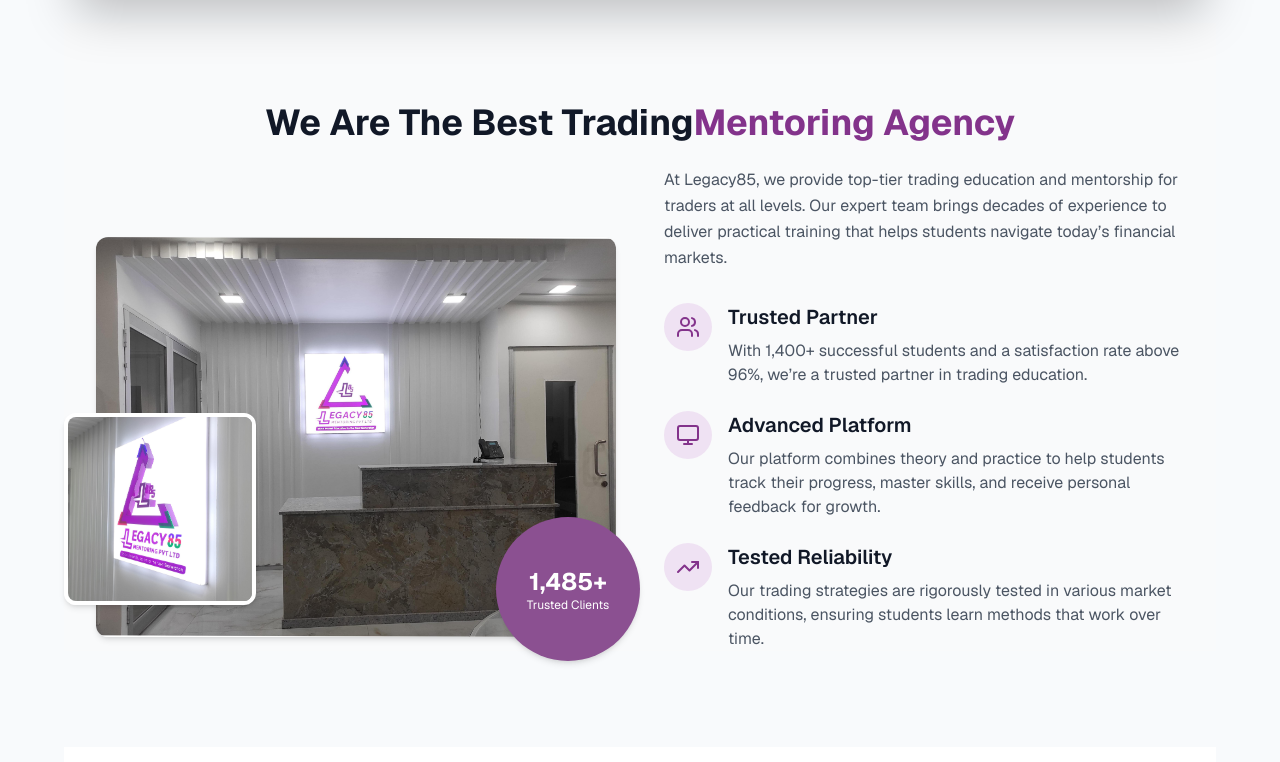
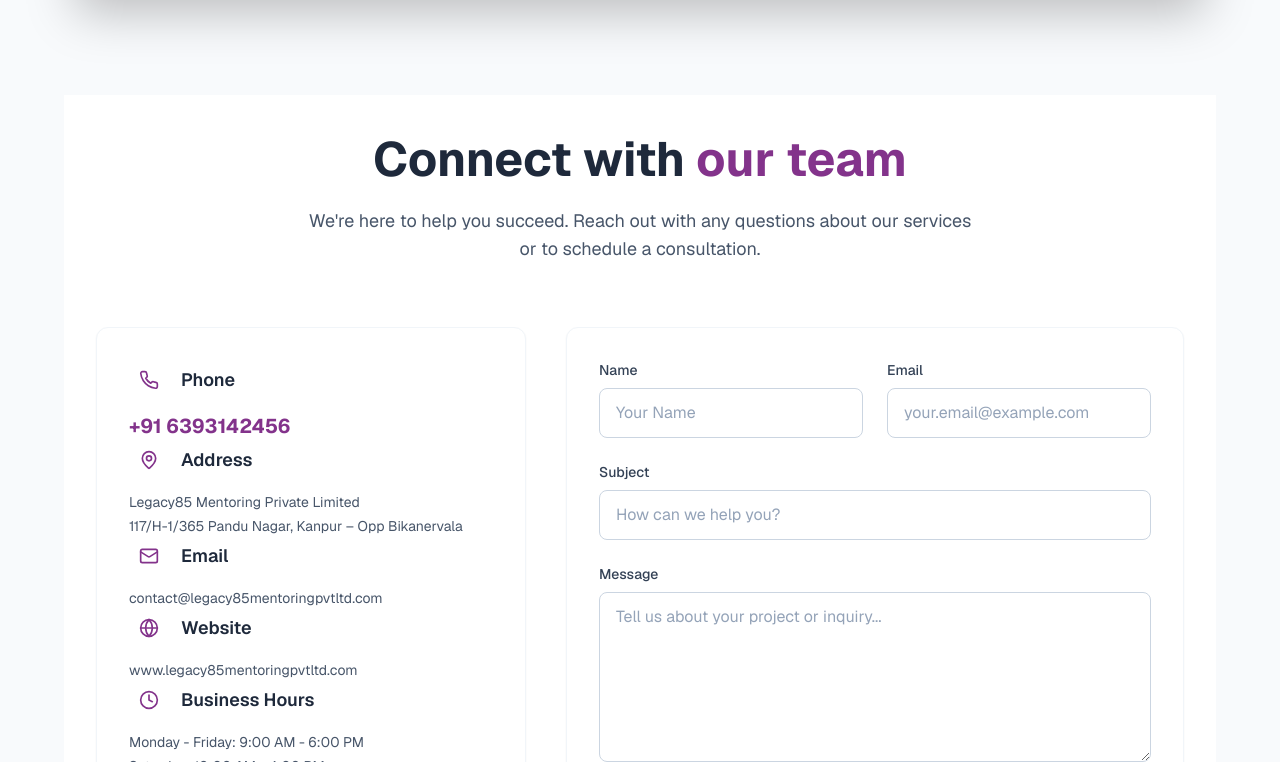
Before and after one commit to harshitg1/legacy-85, a Next.js app: page / in a window 1280 px wide. Shown: the part 698-1460 px from the top of the page. Built offline with nearby package versions, Linux system fonts and the light colour scheme.

Commit message:
contact form below hero

```diff
--- a/src/components/landing.tsx
+++ b/src/components/landing.tsx
@@ -22,6 +22,9 @@
       <div className="px-4 sm:px-6 md:px-8 lg:px-12 xl:px-16">
         {/* Hero section typically needs full width treatment */}
           <HeroSection />
+            <div className="mt-12 sm:mt-16 md:mt-20 lg:mt-24">
+          <Contact />
+        </div>
         <div >
           <About2 />
         </div>
@@ -44,16 +47,10 @@
           <Testimonials />
         </div>
 
-        {/* <div className="mt-12 sm:mt-16 md:mt-20 lg:mt-24">
-      <CTA />
-    </div> */}
-
         <div className="mt-12 sm:mt-16 md:mt-20 lg:mt-24">
           <FAQs />
         </div>
-        <div className="mt-12 sm:mt-16 md:mt-20 lg:mt-24">
-          <Contact />
-        </div>
+
       </div>
     </div>
   );
```
